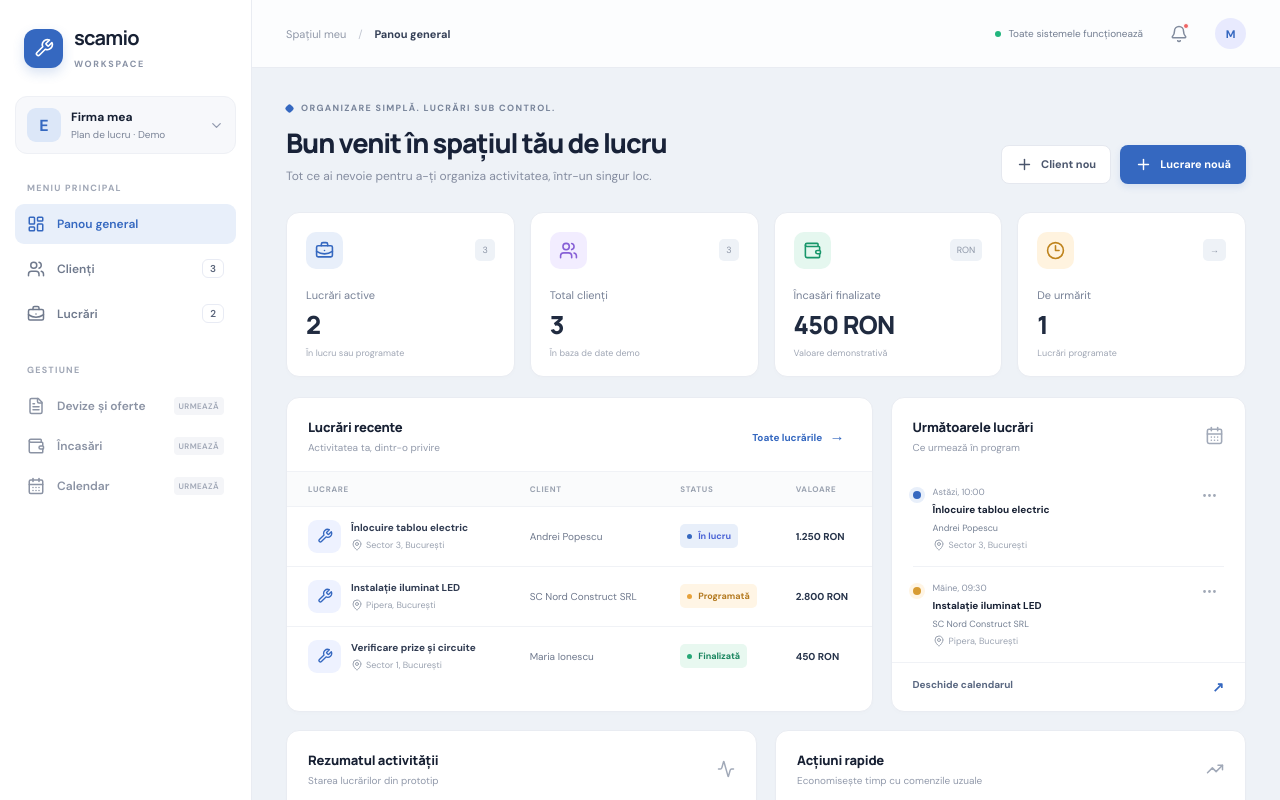
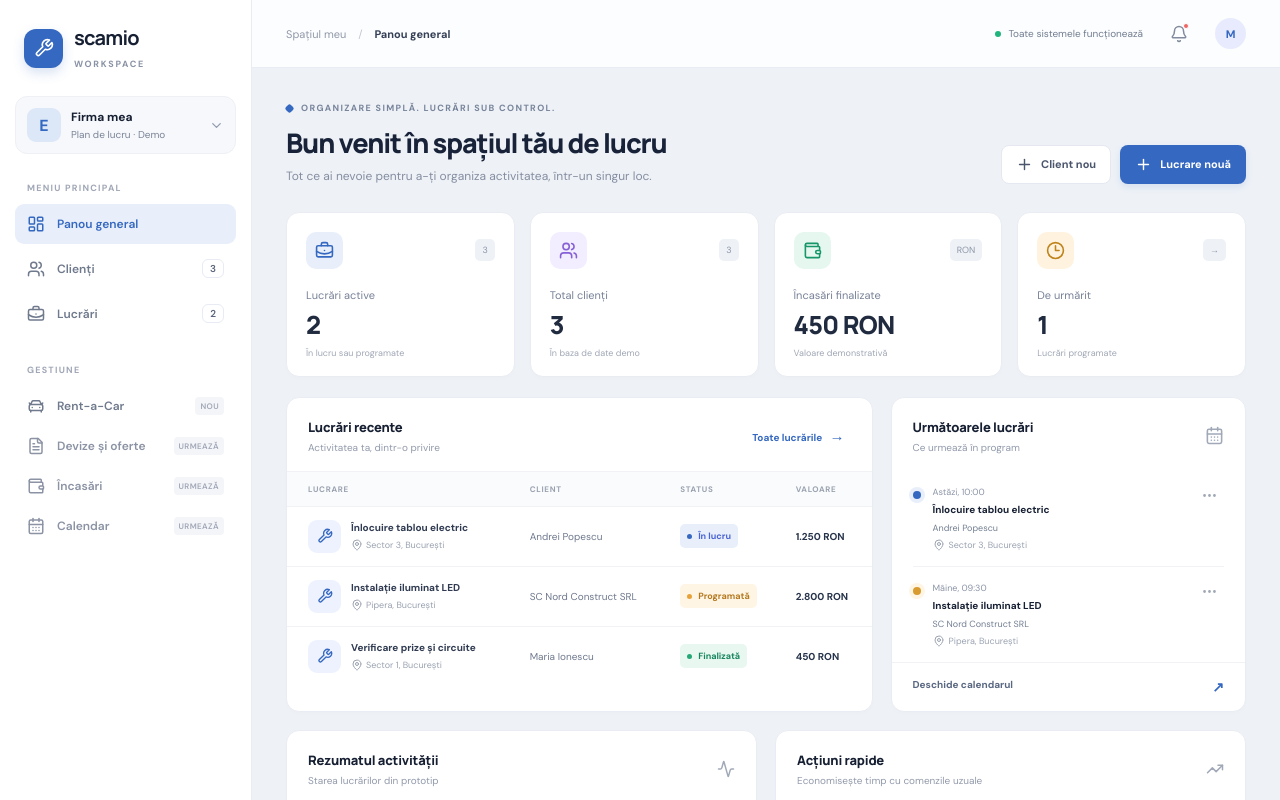
Before and after one commit to soare88/scamio.app, a Next.js app in the folder meseriasi/: page / in a window 1280 px wide. Shown: the top 800 px of the page. Built offline with nearby package versions, Linux system fonts and the light colour scheme.

Commit message:
Link Rent-a-Car module from Scamio OS sidebar

```diff
--- a/meseriasi/app/page.tsx
+++ b/meseriasi/app/page.tsx
@@ -2,7 +2,7 @@
 
 import { useMemo, useState } from "react";
 import {
-  Activity, ArrowDownRight, ArrowUpRight, Bell, BriefcaseBusiness, CalendarDays,
+  Activity, ArrowDownRight, ArrowUpRight, Bell, BriefcaseBusiness, CalendarDays, CarFront,
   Check, ChevronDown, CircleHelp, ClipboardList, Clock3, FileText, Filter,
   LayoutDashboard, Menu, Plus, Search, Settings2, Users, Wallet, X, MapPin,
   Phone, MoreHorizontal, Wrench, HardHat, TrendingUp
@@ -77,6 +77,7 @@ export default function Home() {
         <div className="nav-label">MENIU PRINCIPAL</div>
         <nav className="nav-list">{navItems.map(item => <button key={item.id} onClick={() => {setSection(item.id); setSearch(""); setMobileNav(false);}} className={`nav-item ${section === item.id ? "selected" : ""}`}><item.icon size={18}/><span>{item.label}</span>{item.count !== undefined && <em>{item.count}</em>}</button>)}</nav>
         <div className="nav-label secondary-label">GESTIUNE</div>
+        <a className="nav-item" href="/rent-a-car" style={{textDecoration:"none"}}><CarFront size={18}/><span>Rent-a-Car</span><span className="soon">NOU</span></a>
         <button className="nav-item disabled-item" onClick={() => setNotice("Modulul Devize va fi adăugat în următoarea etapă.")}><FileText size={18}/><span>Devize și oferte</span><span className="soon">URMEAZĂ</span></button>
         <button className="nav-item disabled-item" onClick={() => setNotice("Modulul Încasări va fi adăugat în următoarea etapă.")}><Wallet size={18}/><span>Încasări</span><span className="soon">URMEAZĂ</span></button>
         <button className="nav-item disabled-item" onClick={() => setNotice("Calendarul va fi adăugat în următoarea etapă.")}><CalendarDays size={18}/><span>Calendar</span><span className="soon">URMEAZĂ</span></button>
```
